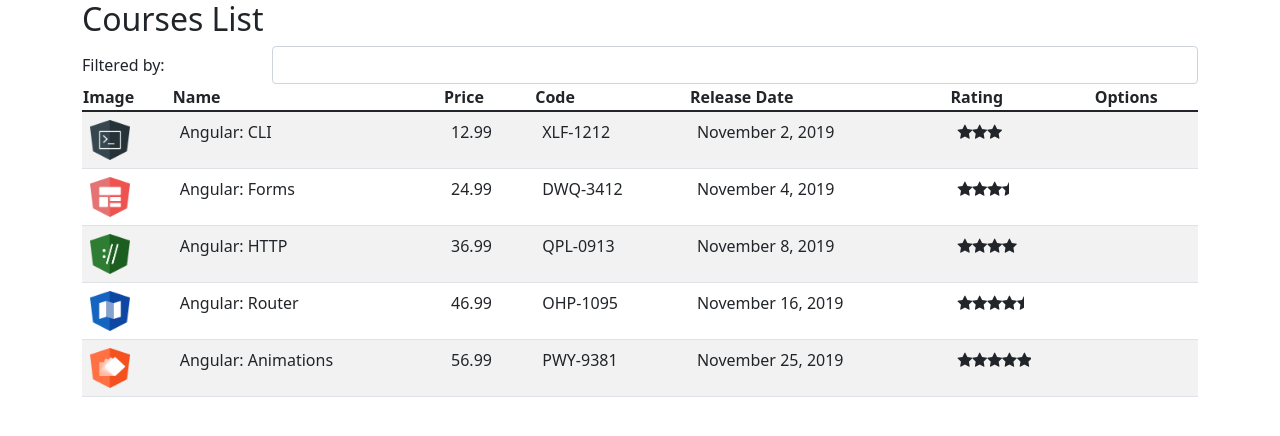
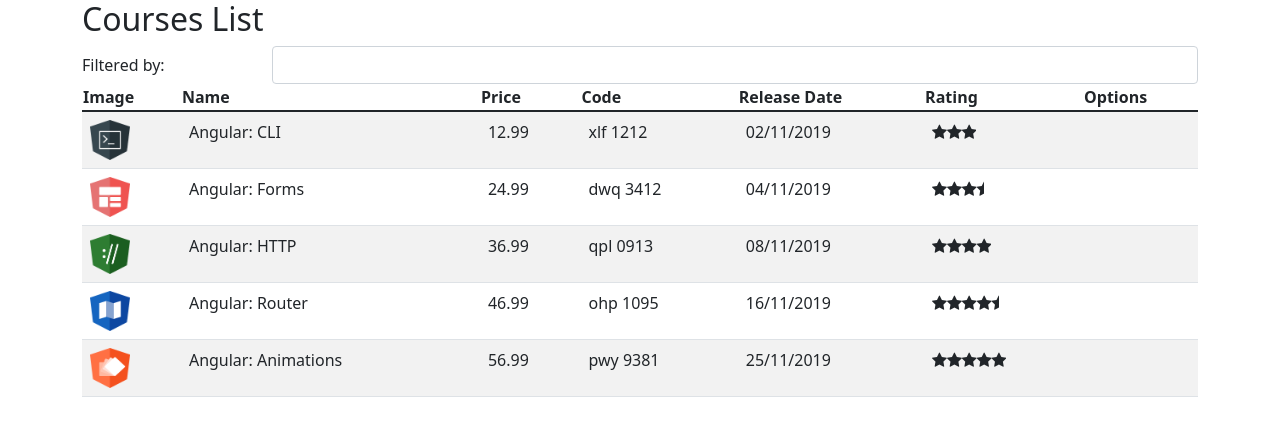
Before and after one commit to esbnet/dio-santander-course-manager, an Angular app: page / in a window 1280 px wide. Shown: the top 436 px of the page. Built offline with nearby package versions, Linux system fonts and the light colour scheme.

Commit message:
feat: :sparkles: include date pipe and custom replace pipe to list of course

```diff
--- a/src/app/app.module.ts
+++ b/src/app/app.module.ts
@@ -5,10 +5,11 @@ import { BrowserModule } from '@angular/platform-browser';
 import { AppComponent } from './app.component';
 
 import { CourseListComponent } from './courses/course-list.component';
+import { ReplacePipe } from './pipe/replace.pipe';
 import { StarComponent } from './star/star.component';
 
 @NgModule({
-  declarations: [AppComponent, CourseListComponent, StarComponent],
+  declarations: [AppComponent, CourseListComponent, StarComponent, ReplacePipe],
   imports: [BrowserModule, FormsModule],
   providers: [],
   bootstrap: [AppComponent],
--- a/src/app/courses/course-list.component.html
+++ b/src/app/courses/course-list.component.html
@@ -30,8 +30,8 @@
         </td>
         <td>{{ course.name }}</td>
         <td>{{ course.price }}</td>
-        <td>{{ course.code }}</td>
-        <td>{{ course.releaseDate }}</td>
+        <td>{{ course.code | lowercase | replace: "-":" " }}</td>
+        <td>{{ course.releaseDate | date: "dd/MM/yyyy" }}</td>
         <td>
           <app-star [rating]="course.rating"></app-star>
         </td>
--- /dev/null
+++ b/src/app/pipe/replace.pipe.ts
@@ -0,0 +1,8 @@
+import { Pipe } from '@angular/core';
+
+@Pipe({ name: 'replace' })
+export class ReplacePipe {
+  transform(value: string, char: string, valueToReplace: string): string {
+    return value.replace(char, valueToReplace);
+  }
+}
```
